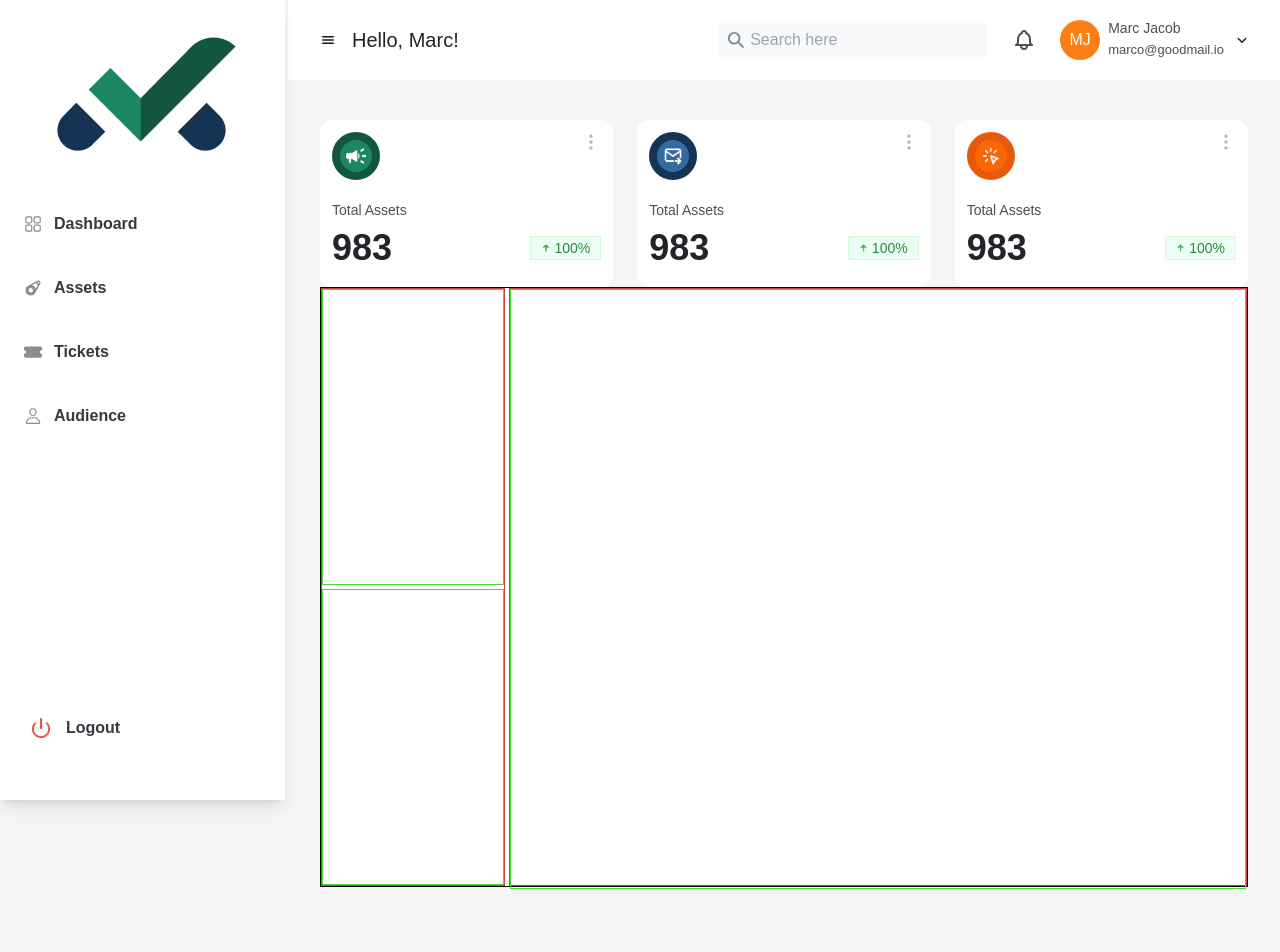
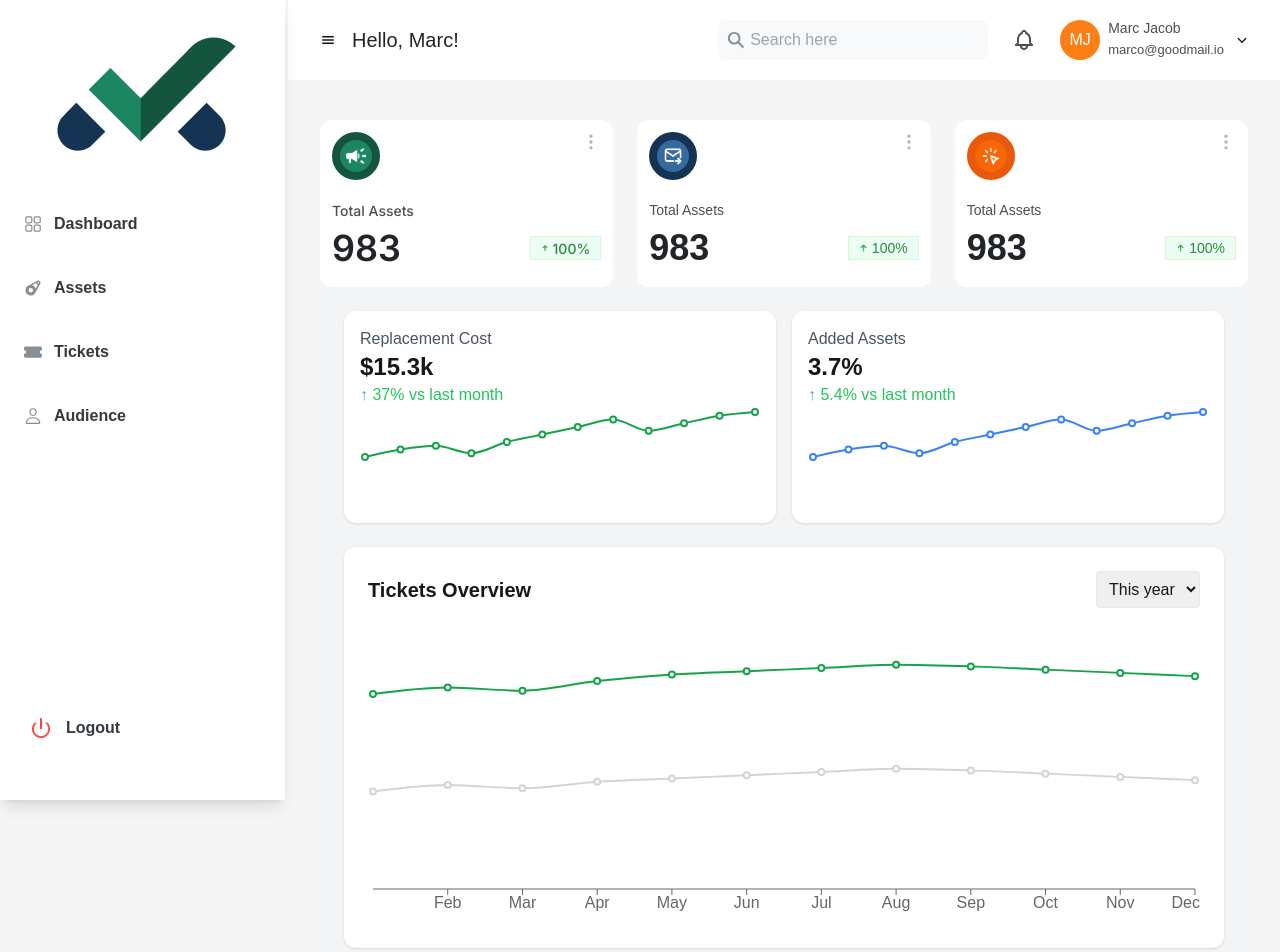
Before and after one commit to abdulrehman41777/asset_managements, a Next.js app: page /dashboard in a window 1280 px wide. Shown: the top 952 px of the page. Before the commit the page ends 927 px from the top, so only its background shows below. Built offline with nearby package versions, Linux system fonts and the light colour scheme.

Commit message:
somechanges_by_ahmed

```diff
--- a/components/overview-section/index.tsx
+++ b/components/overview-section/index.tsx
@@ -1,28 +1,90 @@
-import React from 'react'
+import { useState } from "react";
+import { LineChart, Line, XAxis, Tooltip, ResponsiveContainer } from "recharts";
 
-const OverviewSection = () => {
-    return (
-        <>
-            <div className='border border-[#000] w-[100%] h-[600px] bg-[#fff] flex gap-1'>
-                <div className='border border-[#d33e3e] w-[20%] flex flex-col gap-1'>
-                    <div className='border border-[#47db33] w-[100%] h-[300px]'>
+const assetData = [
+  { month: "Jan", value: 12 },
+  { month: "Feb", value: 14 },
+  { month: "Mar", value: 15 },
+  { month: "Apr", value: 13 },
+  { month: "May", value: 16 },
+  { month: "Jun", value: 18 },
+  { month: "Jul", value: 20 },
+  { month: "Aug", value: 22 },
+  { month: "Sep", value: 19 },
+  { month: "Oct", value: 21 },
+  { month: "Nov", value: 23 },
+  { month: "Dec", value: 24 },
+];
 
-                    </div>
-                    <div className='border border-[#47db33] w-[100%] h-[300px]'>
+const ticketData = [
+  { month: "Jan", open: 300, completed: 600 },
+  { month: "Feb", open: 320, completed: 620 },
+  { month: "Mar", open: 310, completed: 610 },
+  { month: "Apr", open: 330, completed: 640 },
+  { month: "May", open: 340, completed: 660 },
+  { month: "Jun", open: 350, completed: 670 },
+  { month: "Jul", open: 360, completed: 680 },
+  { month: "Aug", open: 370, completed: 690 },
+  { month: "Sep", open: 365, completed: 685 },
+  { month: "Oct", open: 355, completed: 675 },
+  { month: "Nov", open: 345, completed: 665 },
+  { month: "Dec", open: 335, completed: 655 },
+];
 
-                    </div>
+export default function Dashboard() {
+  const [filter, setFilter] = useState("This year");
 
-                </div>
-                <div className='border border-[#d33e3e] w-[80%] '>
-                    <div className='border border-[#47db33] w-[100%] h-[600px]'>
+  return (
+    <div className="p-6 bg-gray-100 min-h-screen">
+      <div className="grid grid-cols-1 md:grid-cols-2 gap-4">
+        <div className="bg-white p-4 rounded-xl shadow">
+          <h3 className="text-gray-600">Replacement Cost</h3>
+          <p className="text-2xl font-semibold">$15.3k</p>
+          <p className="text-green-500">↑ 37% vs last month</p>
+          <ResponsiveContainer width="100%" height={100}>
+            <LineChart data={assetData}>
+              <XAxis dataKey="month" hide />
+              <Tooltip />
+              <Line type="monotone" dataKey="value" stroke="#16a34a" strokeWidth={2} />
+            </LineChart>
+          </ResponsiveContainer>
+        </div>
+        <div className="bg-white p-4 rounded-xl shadow">
+          <h3 className="text-gray-600">Added Assets</h3>
+          <p className="text-2xl font-semibold">3.7%</p>
+          <p className="text-green-500">↑ 5.4% vs last month</p>
+          <ResponsiveContainer width="100%" height={100}>
+            <LineChart data={assetData}>
+              <XAxis dataKey="month" hide />
+              <Tooltip />
+              <Line type="monotone" dataKey="value" stroke="#3b82f6" strokeWidth={2} />
+            </LineChart>
+          </ResponsiveContainer>
+        </div>
+      </div>
 
-                    </div>
+      <div className="mt-6 bg-white p-6 rounded-xl shadow">
+        <div className="flex justify-between items-center mb-4">
+          <h3 className="text-xl font-semibold">Tickets Overview</h3>
+          <select
+            className="p-2 border rounded"
+            value={filter}
+            onChange={(e) => setFilter(e.target.value)}
+          >
+            <option>This year</option>
+            <option>Last year</option>
+          </select>
+        </div>
 
-                </div>
-
-            </div>
-        </>
-    )
+        <ResponsiveContainer width="100%" height={300}>
+          <LineChart data={ticketData}>
+            <XAxis dataKey="month" />
+            <Tooltip />
+            <Line type="monotone" dataKey="completed" stroke="#16a34a" strokeWidth={2} />
+            <Line type="monotone" dataKey="open" stroke="#d1d5db" strokeWidth={2} />
+          </LineChart>
+        </ResponsiveContainer>
+      </div>
+    </div>
+  );
 }
-
-export default OverviewSection
--- a/components/total-assets.tsx
+++ b/components/total-assets.tsx
@@ -13,8 +13,8 @@ const TotalAssets = () => {
                         </div>
                         <HiOutlineDotsVertical className='text-[#ADB5BD] w-[20px] h-[20px]' />
                     </div>
-                    <div className=' border-[#000]'>
-                        <h3 className='text-[#495057] text-[14px] font-[500]'>Total Assets</h3>
+                    <div className=' border-[#000]  font-[Inter] '>
+                        <h3 className='text-[#495057] text-[14px] font-[Inter] font-[500]'>Total Assets</h3>
                         <div className='flex justify-between items-center'>
                             <h1 className='text-[#212529] text-[36px] font-[600]'>983</h1>
                             <div className='border border-[#D3F9D8] w-[71px] h-[24px] bg-[#ECFDF3] flex items-center px-[10px] gap-1'>
--- a/package.json
+++ b/package.json
@@ -14,7 +14,8 @@
     "next": "15.1.7",
     "react": "^19.0.0",
     "react-dom": "^19.0.0",
-    "react-icons": "^5.5.0"
+    "react-icons": "^5.5.0",
+    "recharts": "^2.15.1"
   },
   "devDependencies": {
     "@eslint/eslintrc": "^3",
```
Also changed, not shown: 1 other file (tests, documents, lock files or other folders).
